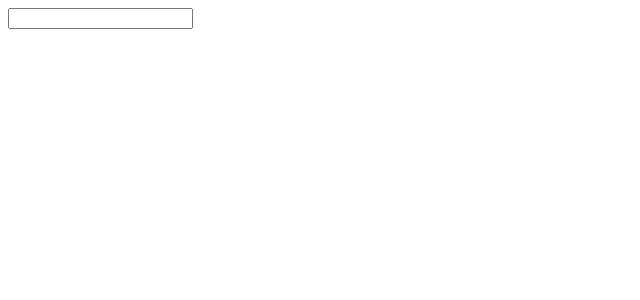
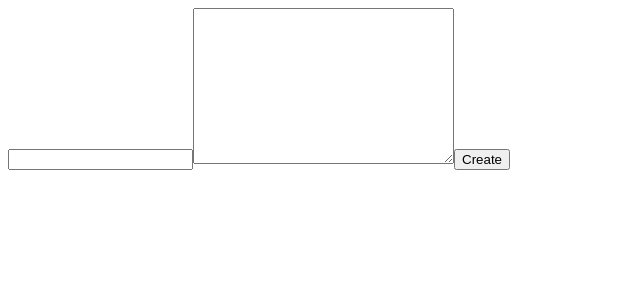
Before and after one commit to LuksFay/auto-test-react, a React (Create React App) app: page / in a window 1280 px wide. Shown: the top 300 px of the page, without its empty margins (0-640 px from the left). Built offline with nearby package versions, Linux system fonts and the light colour scheme.

Commit message:
dos campos creados, boton submit agregado, campo de error funciona sin ningun warning en la consola[C

```diff
--- a/src/App.js
+++ b/src/App.js
@@ -5,8 +5,9 @@ function App() {
   const [title,setTitle] = useState('');
   return (
     <>
-    <Title setTitle={setTitle}/>
+    <Title setTitle={setTitle} title={title}/>
     <ShowTitle title={title}/>
+
     </>
   );
 }
--- a/src/components/Title.jsx
+++ b/src/components/Title.jsx
@@ -1,14 +1,49 @@
-import React from 'react'
+import React, {useState} from 'react'
 
-const Title = ({setTitle}) => {
-    //En esta función le estoy diciendo al state de title del archivo app que a traves del valor del input represente la informacion recibida
-    const defineTitleName = (e) => {
-        setTitle(e.target.value);
+const Title = () => {
+
+    //entonces esta variable es un objeto que contiene title equivalente al primer input y content equivalente al segundo input
+    const [note,createNote] = useState({
+        title:'',
+        content: ''
+    })
+    const [campoVacio, setCampoVacio] = useState(false)
+    // desestructurar la nota
+
+    const {title,content} = note
+
+    //En esta función le estoy diciendo al state de Title del archivo app que a traves del valor del input represente la informacion recibida
+    // setTitle(e.target.value); (esta funcion representa al comentario de arriba, era para comprobar que la comunicacion funcionaba y se representaba correctamente)
+
+
+
+    //el 'e' de writingNote equivale al onChange de cada input
+    //esta funcion envia la info al componente, se puede ver a traves de la consola en la seccion de componetes que la información de cada input se envia correctamente a cada uno de los elementos del objeto note
+    const writingNote = (e) => {
+       createNote({
+           ...note,
+           [e.target.name]: e.target.value
+       })
+    }
+
+    // este boton crea la nota y le agrega id
+    const submitNote = (e) => {
+        e.preventDefault();
+        if(title.trim() === '' || content.trim() === '') {setCampoVacio(true); return}
+        setCampoVacio(false)
+        return(
+            console.log('boton pulsado')
+        )
+
+        // en caso de que el campo este vacio
     }
     return(
-        <div>
-            <input type="text" name="title" onChange={defineTitleName} />
-        </div>
+        <form onSubmit={submitNote}>
+            <input type="text" name="title" onChange={writingNote} value={title} />
+            <textarea name="content" id="" cols="30" rows="10" onChange={writingNote} value={content}></textarea>
+            <input type="submit" value="Create"/>
+            {campoVacio ? <p>Por favor llena todos los campos para crear la nota</p>:null}
+        </form>
     )
 
 }
```
